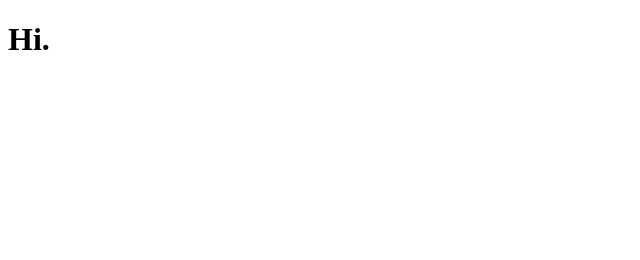
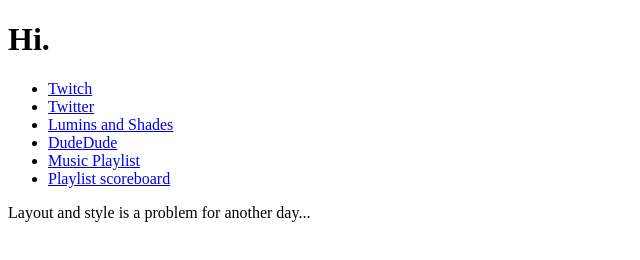
Before and after one commit to LumenTheFairy/lumenthefairy.github.io, a plain HTML site: page index.html in a window 1280 px wide. Shown: the whole page, without its empty margins (0-640 px from the left). Drawn offline with Linux system fonts and the light colour scheme.

Commit message:
- added some links - /scores now redirects to the firebase scoreboard

```diff
--- a/index.html
+++ b/index.html
@@ -5,5 +5,14 @@
 	</head>
 	<body>
 		<h1>Hi.</h1>
+    <ul>
+      <li><a href="https://twitch.tv/theonly0" target="_blank">Twitch</a></li>
+      <li><a href="https://twitter.com/Modest_ralts" target="_blank">Twitter</a></li>
+      <li><a href="https://www.luminsandshades.com">Lumins and Shades</a></li>
+      <li><a href="/DudeDude">DudeDude</a></li>
+      <li><a href="/youtube-playlist">Music Playlist</a></li>
+      <li><a href="/scores">Playlist scoreboard</a></li>
+    </ul>
+    <p>Layout and style is a problem for another day...</p>
 	</body>
 </html>
```
Also changed, not shown: scores.html (added, +6 -0 lines).
